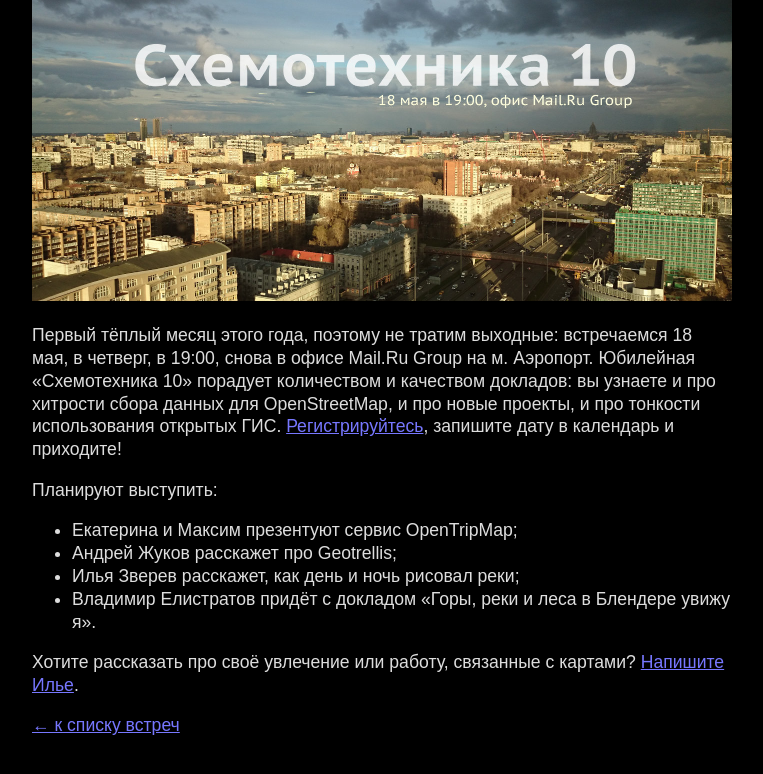
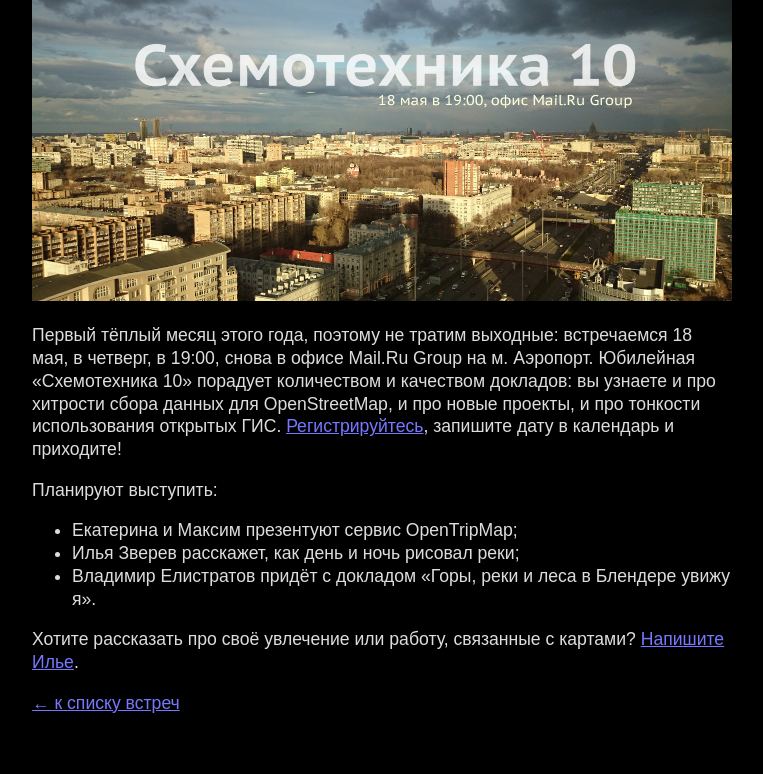
Before and after one commit to Zverik/schemotechnika, a Jekyll site: the page built from _posts/2017-04-17-schemo10.md, in a window 1280 px wide. Shown: the top 774 px of the page, without its empty margins (258-1021 px from the left). Built offline with Jekyll 4.4.1, drawn with Linux system fonts in a browser that asks for light colours.

Commit message:
Минус Андрей

```diff
--- a/_posts/2017-04-17-schemo10.md
+++ b/_posts/2017-04-17-schemo10.md
@@ -12,7 +12,6 @@ image: schemo10-1400px.jpg
 Планируют выступить:
 
 * Екатерина и Максим презентуют сервис OpenTripMap;
-* Андрей Жуков расскажет про Geotrellis;
 * Илья Зверев расскажет, как день и ночь рисовал реки;
 * Владимир Елистратов придёт с докладом «Горы, реки и леса в Блендере увижу я».
 
```
